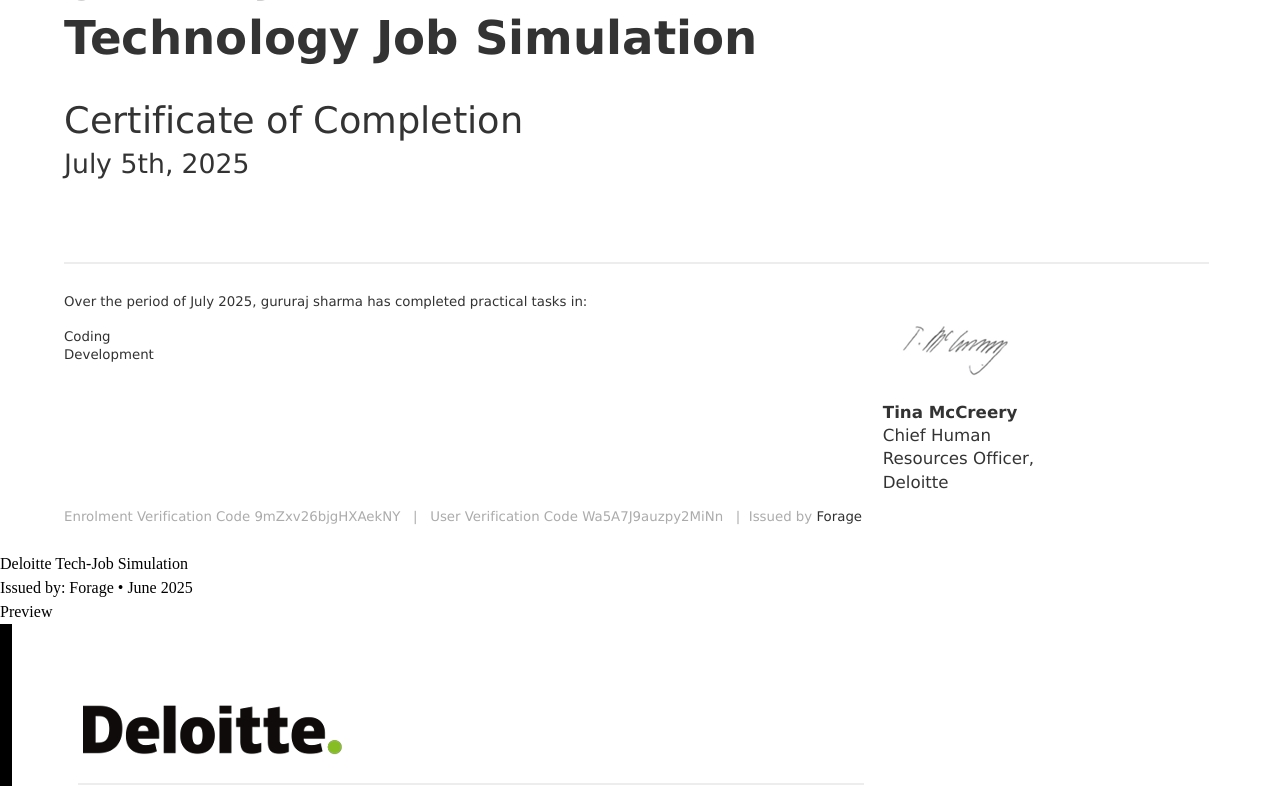
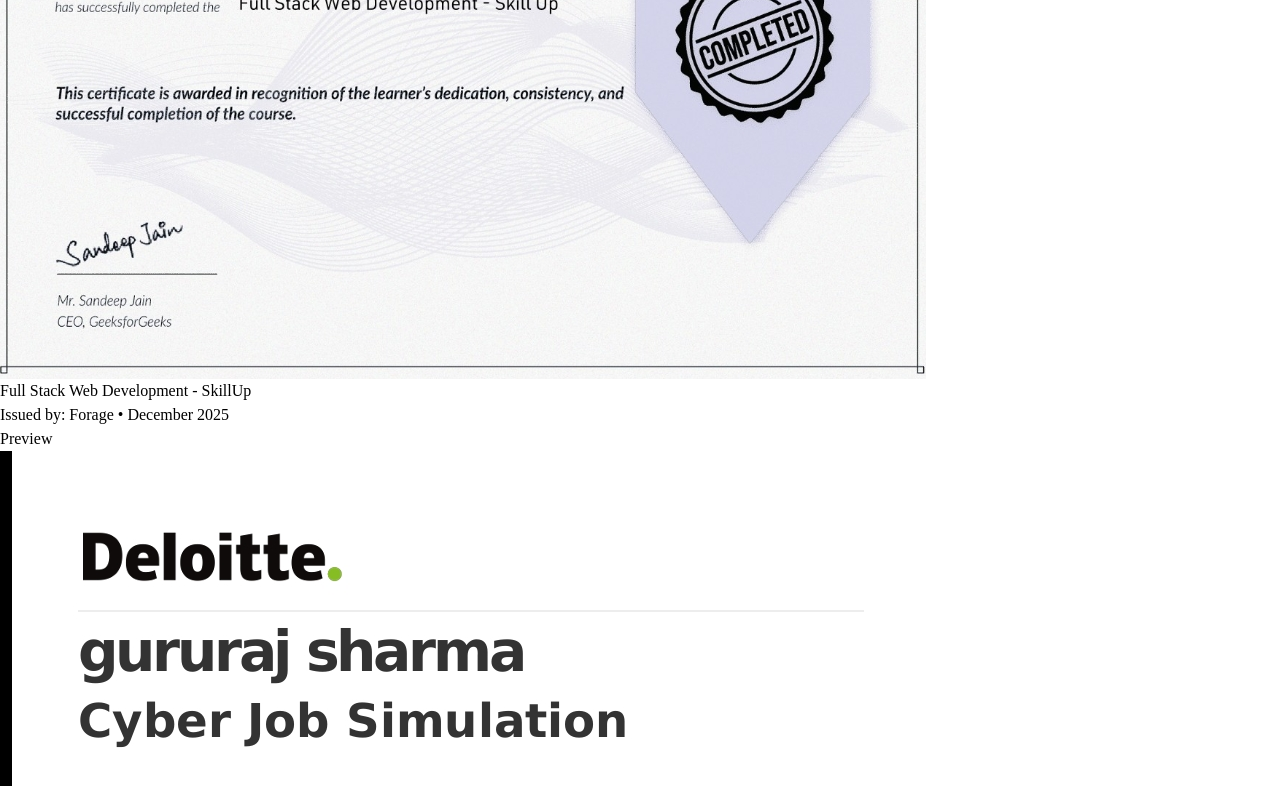
Before and after one commit to CODERGURU26/Portfolio, a React (Vite) app in the folder portfolio/: page / in a window 1280 px wide. Shown: the part 6336-7122 px from the top of the page. Built offline with nearby package versions, Linux system fonts and the light colour scheme.

Commit message:
certificate section

```diff
--- a/portfolio/src/components/CertificateSection.jsx/CertificateMain.jsx
+++ b/portfolio/src/components/CertificateSection.jsx/CertificateMain.jsx
@@ -4,11 +4,11 @@
 
 const certificates = [
   {
-    title: 'Deloitte Tech-Job Simulation',
+    title: 'Full Stack Web Development - SkillUp',
     issuer: 'Forage',
-    date: 'June 2025',
-    link: 'https://forage-uploads-prod.s3.amazonaws.com/completion-certificates/9PBTqmSxAf6zZTseP/udmxiyHeqYQLkTPvf_9PBTqmSxAf6zZTseP_Wa5A7J9auzpy2MiNn_1751738303050_completion_certificate.pdf',
-    img: '../../forage iot certificate.jpeg',
+    date: 'December 2025',
+    link: 'https://www.geeksforgeeks.org/certificate/c83f39b6170f19185e4d40e8769d8cd3',
+    img: '../../Full Stack GFG.jpeg',
   },
   {
     title: 'Deloitte - Cyber Simulation',
```
Also changed, not shown: portfolio/public/Full Stack GFG.jpeg (added).
